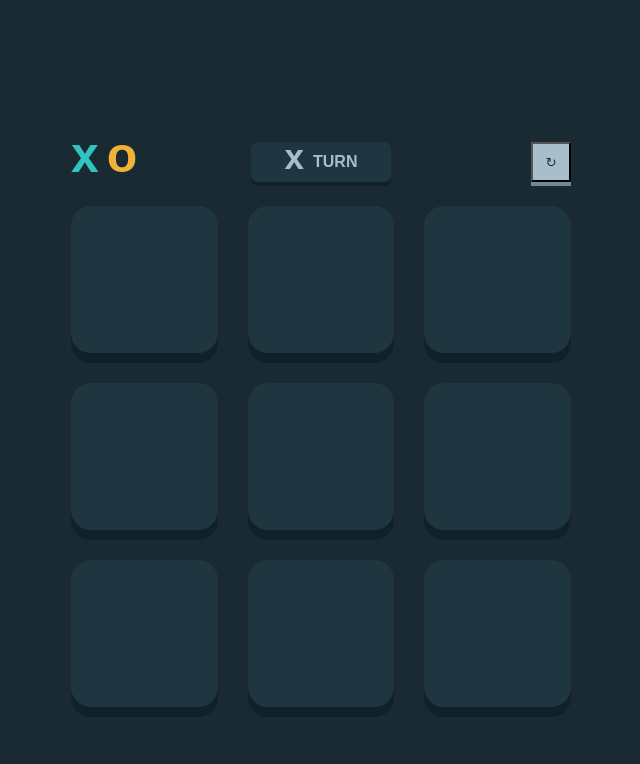
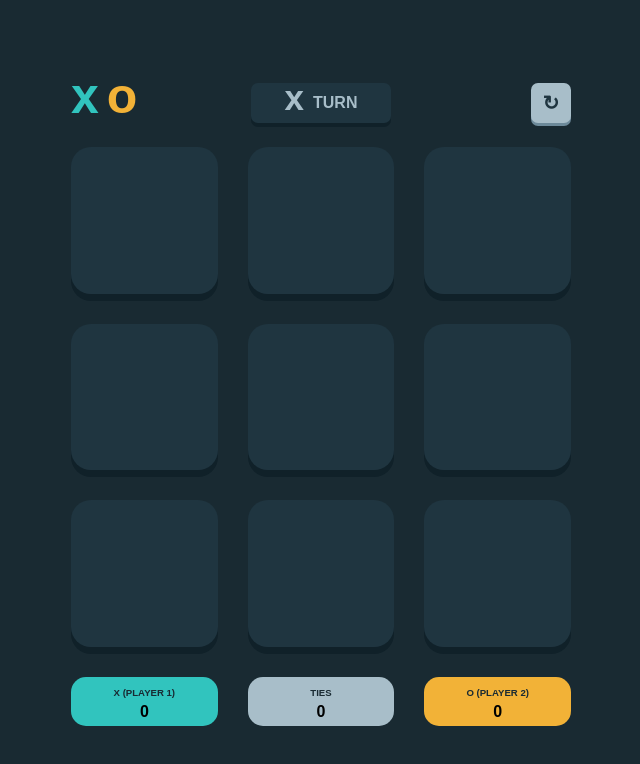
Before and after one commit to DylanNicolet/tic_tac_toe, a React app: page / in a window 1280 px wide. Shown: the top 764 px of the page, without its empty margins (319-959 px from the left). Built offline with nearby package versions, Linux system fonts and the light colour scheme.

Commit message:
Completed: Logic & CSS

```diff
--- a/src/App.css
+++ b/src/App.css
@@ -1,10 +1,15 @@
 body{
     background-color: rgba(25, 42, 50, 1);
+    text-align: center;
+    font-family: sans-serif;
+    margin: 0;
+    display: flex;
+    justify-content: center;
+    align-items: center;
 }
 
 .app{
     width: 90vw;
-    height: 100vh;
     display: flex;
     flex-direction: column;
     justify-content: center;
@@ -77,11 +82,16 @@ body{
 }
 
 .header__reset-button{
+    border: none;
+    border-radius: 7px;
     width: 40px;
     height: 40px;
     color: rgba(31, 53, 64, 1);
     background-color: rgba(168, 190, 201, 1);
-    box-shadow: 0 4px 0 0 rgba(109, 138, 154, 1);
+    box-shadow: 0 3px 0 0 rgba(109, 138, 154, 1);
+    font-size: 20px;
+    font-weight: 900;
+    cursor: pointer;
 }
 
 .game-board{
@@ -96,7 +106,7 @@ body{
     aspect-ratio: 1/1;
     background-color: rgba(31, 53, 64, 1);
     color: white;
-    box-shadow: 0 10px 0 0 rgba(16, 33, 41, 1);
+    box-shadow: 0 7px 0 0 rgba(16, 33, 41, 1);
     border-radius: 20px;
     display: flex;
     justify-content: center;
@@ -106,32 +116,142 @@ body{
 
 .x-choice{
     color: rgba(49, 196, 190, 1);
-    font-size: 100px;
+    font-size: 4.1em;
     font-family: sans-serif;
     font-weight: 800;
     display: flex;
     justify-content: center;
-    transform: translateY(-12px);
+    transform: translate(2px, -10px);
 }
 
 .o-choice{
     color: rgba(242, 178, 55, 1);
-    font-size: 100px;
+    font-size: 4.1em;
     font-family: sans-serif;
     font-weight: 800;
     display: flex;
     justify-content: center;
-    transform: translateY(-12px);
+    transform: translate(2px, -10px);
 }
 
-.win-modal{
+.footer{
+    display: grid;
+    grid-template-columns: repeat(3, 1fr);
+    grid-template-rows: 1fr;
+    gap: 30px;
+    margin-top: 30px;
+}
+
+.footer_x-score, .footer_ties-score, .footer_o-score{
+    border-radius: 15px;
+    display: flew;
+    justify-content: center;
+    align-items: center;
+    text-align: center;
+    padding-top: 10px;
+    padding-bottom: 5px;
+}
+
+.footer_x-score p,
+.footer_ties-score p,
+.footer_o-score p {
+    margin: 0 0 5px 0;
+    font-size: 0.6em;
+    font-family: sans-serif;
+    font-weight: 600;
+    color: rgba(25, 42, 50, 1);
+}
+
+.footer_x-score{
+    background-color: rgba(49, 196, 190, 1);
+}
+
+.footer_ties-score{
+    background-color: rgba(168, 190, 201, 1);
+}
+
+.footer_o-score{
+    background-color: rgba(242, 178, 55, 1);
+}
+
+/*------WIN MODAL-------*/
+.win-modal {
     width: 100vw;
     height: 100vh;
     display: flex;
-    justify-content: center;
     align-items: center;
-    background-color: blue;
+    background-color: rgba(0, 0, 0, 0.596);
     position: absolute;
     top: 0px;
     left: 0px;
 }
+
+.win-modal__content{
+    width: 100vw;
+    background-color: rgba(28, 52, 62, 1);
+    padding: 15px 0;
+}
+
+.win-modal__content p{
+    color: rgba(168, 190, 201, 1);
+    font-weight: 600;
+    font-size: 0.9em;
+    font-family: sans-serif;
+}
+
+.win-modal__content span{
+    display: inline-block;
+    font-size: 1.5em;
+    font-weight: 600;
+    transform: translateY(-30px);
+}
+
+#strong{
+    display: inline-block;
+    font-size: 4.5rem;
+    margin: 0;
+    transform: translateY(10px);
+}
+
+#--tie{
+    transform: translate(-5px, 0px);
+    margin: 20px auto;
+}
+
+.reset-score__button {
+    cursor: pointer;
+    width: 75px;
+    margin: 0px 15px 20px 0px;
+    font-weight: 800;
+    padding: 10px;
+    border-radius: 10px;
+    color: rgba(31, 53, 64, 1);
+    text-align: center;
+    background-color: rgba(168, 190, 201, 1);
+    box-shadow: 0 3px 0 0 rgba(109, 138, 154, 1);
+    border: none;
+}
+
+.reset-game__button{
+    cursor: pointer;
+    font-weight: 800;
+    padding: 10px 15px;
+    border-radius: 10px;
+    color: rgba(31, 53, 64, 1);
+    text-align: center;
+    background-color: rgba(242, 178, 55, 1);
+    box-shadow: 0 3px 0 0 rgb(179, 131, 41);
+    border: none;
+}
+
+.winner--blue{
+    color: rgba(49, 196, 190, 1);
+}
+
+.winner--yellow{
+    color: rgba(242, 178, 55, 1);
+}
+
+.winner--grey{
+    color: rgba(168, 190, 201, 1);
+}
--- a/src/App.jsx
+++ b/src/App.jsx
@@ -1,10 +1,13 @@
 import React from "react";
 import "App.css";
-import WinModal from "./WinModal";
 
 export default function App(){
   //State management
-    let [player1, setPlayer1] = React.useState(true)
+    let [ xScore, setXScore ] = React.useState( localStorage.getItem( "xScore" ) ? Number( localStorage.getItem( "xScore" ) ) : 0 )
+    let [ oScore, setOScore ] = React.useState( localStorage.getItem( "oScore" ) ? Number( localStorage.getItem( "oScore" ) ) : 0 )
+    let [ tiesScore, setTiesScore ] = React.useState( localStorage.getItem( "tiesScore" ) ? Number( localStorage.getItem( "tiesScore" ) ) : 0 )
+
+    let [ player1, setPlayer1 ] = React.useState( true )
 
     let [gameState, setGameState] = React.useState({
       row1:"",
@@ -17,7 +20,7 @@ export default function App(){
       diagonalToLeft:""
     })
 
-    let [gameEnded, setGameEnded] = React.useState([false, ""])
+    let [ gameEnded, setGameEnded ] = React.useState( [ false, "" ] )
 
   //function to handle player action and game states
     function handlePlayerChoice(e) {
@@ -51,20 +54,64 @@ export default function App(){
       setPlayer1(previous => !previous)
     }
 
+  //Function to force reload the page and thus reset the game
+    function handleResetGame() {
+      window.location.reload(false)
+    }
+
+  //Function to reset scores on local storage
+    function handleResetScore() {
+      localStorage.setItem( "xScore", 0 )
+      localStorage.setItem( "tiesScore", 0 )
+      localStorage.setItem( "oScore", 0 )
+      setXScore( 0 )
+      setTiesScore( 0 )
+      setOScore( 0 )
+      setGameEnded( false, "" )
+      window.location.reload(false)
+    }
+
   //useEffect hook to check for a winner everytime gameState changes
     React.useEffect(() => {
       setTimeout(() => {
         for (const key of Object.keys(gameState)) {
           if(gameState[key] === "xxx"){
-              setGameEnded([true, "x"])
+            setXScore(xScore+1)
+            localStorage.setItem( "xScore", xScore+1 )
+            setGameEnded( [ true, "x" ] )
           }
           else if(gameState[key] === "ooo"){
-              setGameEnded([true, "o"])
+            setOScore(oScore+1)
+            localStorage.setItem( "oScore", oScore+1 )
+            setGameEnded( [ true, "o" ] )
           }
         }
-    }, 1300)
 
-  }, [gameState])
+        if ( Object.values( gameState ).every( item => item.length === 3 ) && Object.values( gameState ).every( item => (item != "xxx" || item != "ooo") ) ) {
+          setTiesScore(tiesScore+1)
+          localStorage.setItem( "tiesScore", tiesScore+1 )
+          setGameEnded( [ true, "tie" ] )
+        }
+      }, 1000)
+
+    }, [ gameState ] )
+
+  //useEffect hook to check if scores already exist on local, if not then create them
+    React.useEffect( () => {
+      !localStorage.getItem( "xScore" ) && localStorage.setItem( "xScore", 0 )
+      !localStorage.getItem( "oScore" ) && localStorage.setItem( "oScore", 0 )
+      !localStorage.getItem("tiesScore") && localStorage.setItem("tiesScore", 0)
+    },[])
+
+  let winnerColor = ""
+  if ( gameEnded[ 1 ] === "x" ) {
+    winnerColor = "winner--blue"
+  }
+  else if ( gameEnded[ 1 ] === "o" ) {
+    winnerColor = "winner--yellow"
+  } else {
+    winnerColor = "winner--grey"
+  }
 
   return(
     <section className="app">
@@ -76,13 +123,13 @@ export default function App(){
           </section>
 
           {player1 ?
-            <section className="header__player-turn"><span class="player">x</span><span class="turn">TURN</span></section>
+            <section className="header__player-turn"><span className="player">x</span><span className="turn">TURN</span></section>
              :
-            <section className="header__player-turn"><span class="player">o</span><span class="turn">TURN</span></section>
+            <section className="header__player-turn"><span className="player">o</span><span className="turn">TURN</span></section>
           }
 
           <section className="header__reset-button__container">
-            <button type="button" className="header__reset-button">{'\u21BB'}</button>
+            <button type="button" className="header__reset-button" onClick={handleResetGame}>{'\u21BB'}</button>
           </section>
 
         </section>
@@ -98,8 +145,40 @@ export default function App(){
           <section className="input-container row3 column2" onClick={e => handlePlayerChoice(e)}></section>
           <section className="input-container row3 column3 diagonalToRight" onClick={e => handlePlayerChoice(e)}></section>
         </section>
+
+        <section className="footer">
+          <section className="footer_x-score">
+            <p>X (PLAYER 1)</p>
+            <strong>{xScore}</strong>
+          </section>
+          <section className="footer_ties-score">
+            <p>TIES</p>
+            <strong>{tiesScore}</strong>
+          </section>
+          <section className="footer_o-score">
+            <p>O (PLAYER 2)</p>
+            <strong>{oScore}</strong>
+          </section>
+        </section>
+
+
       </main>
-      {gameEnded[0] && <WinModal winner={gameEnded[1]} />}
+
+      {gameEnded[ 0 ] &&
+       (<section className="win-modal">
+          <section className="win-modal__content">
+          {gameEnded[1] != "tie" && <p>YOU WON!</p>}
+          <span class={winnerColor} id={gameEnded[ 1 ] === "tie" ? "--tie" : ""}>
+            <strong id="strong">{gameEnded[ 1 ] === "tie" ? "" : gameEnded[ 1 ]}</strong>
+            {gameEnded[ 1 ] === "tie" ? "IT'S A TIE" : " TAKES THE ROUND"}
+          </span>
+          <section>
+            <button type="button" className="reset-score__button" onClick={handleResetScore}>QUIT</button>
+            <button type="button" className="reset-game__button" onClick={handleResetGame}>NEXT ROUND</button>
+          </section>
+          </section>
+        </section>)
+      }
     </section>
   )
 }
--- a/src/WinModal.jsx
+++ /dev/null
@@ -1,9 +0,0 @@
-import React from "react";
-
-export default function WinModal(props){
-    return(
-        <section className="win-modal">
-            {props.winner} TAKES THE ROUND
-        </section>
-    )
-}
```
Lines whose indentation alone changed are shown as unchanged.
